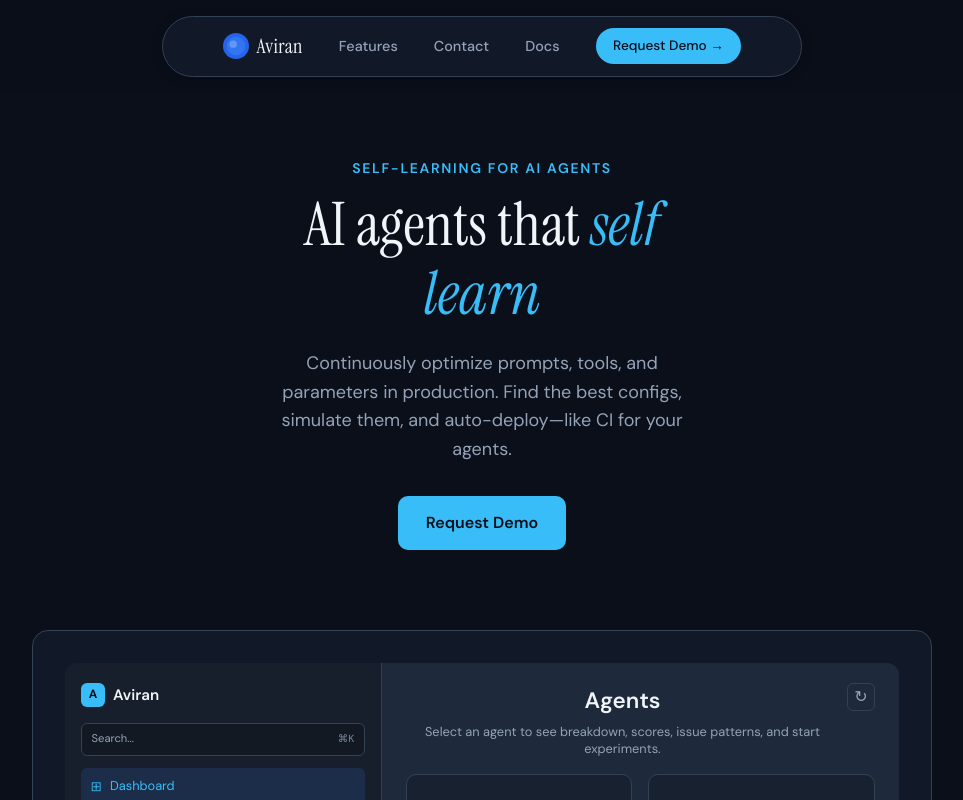
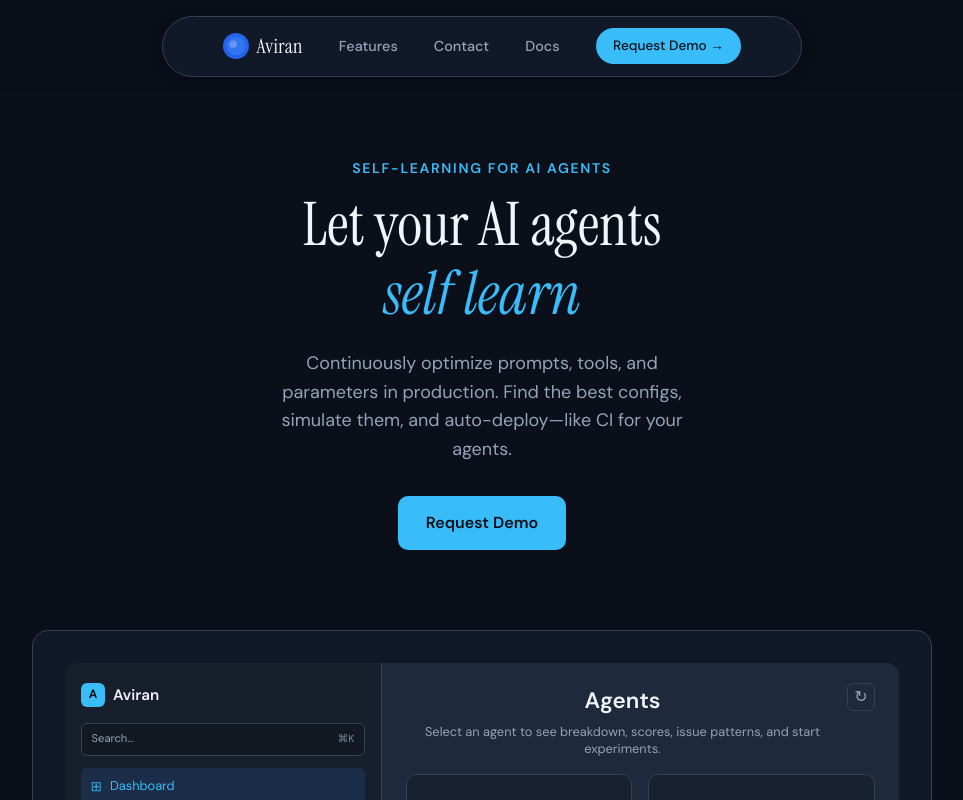
Before and after one commit to raghavtries/AviranLandingPage_fork, a React (Vite) app: page / in a window 1280 px wide. Shown: the top 800 px of the page, without its empty margins (158-1121 px from the left). Built offline with nearby package versions, Linux system fonts and the light colour scheme.

Commit message:
Update hero title text for clarity

```diff
--- a/src/components/Hero.tsx
+++ b/src/components/Hero.tsx
@@ -5,7 +5,7 @@ export default function Hero() {
     <section className="hero">
       <p className="hero-tagline">Self-Learning for AI Agents</p>
       <h1 className="hero-title">
-        AI agents that
+        Let your AI agents
         <span className="hero-title-accent"> self learn</span>
       </h1>
       <p className="hero-subtitle">
```
